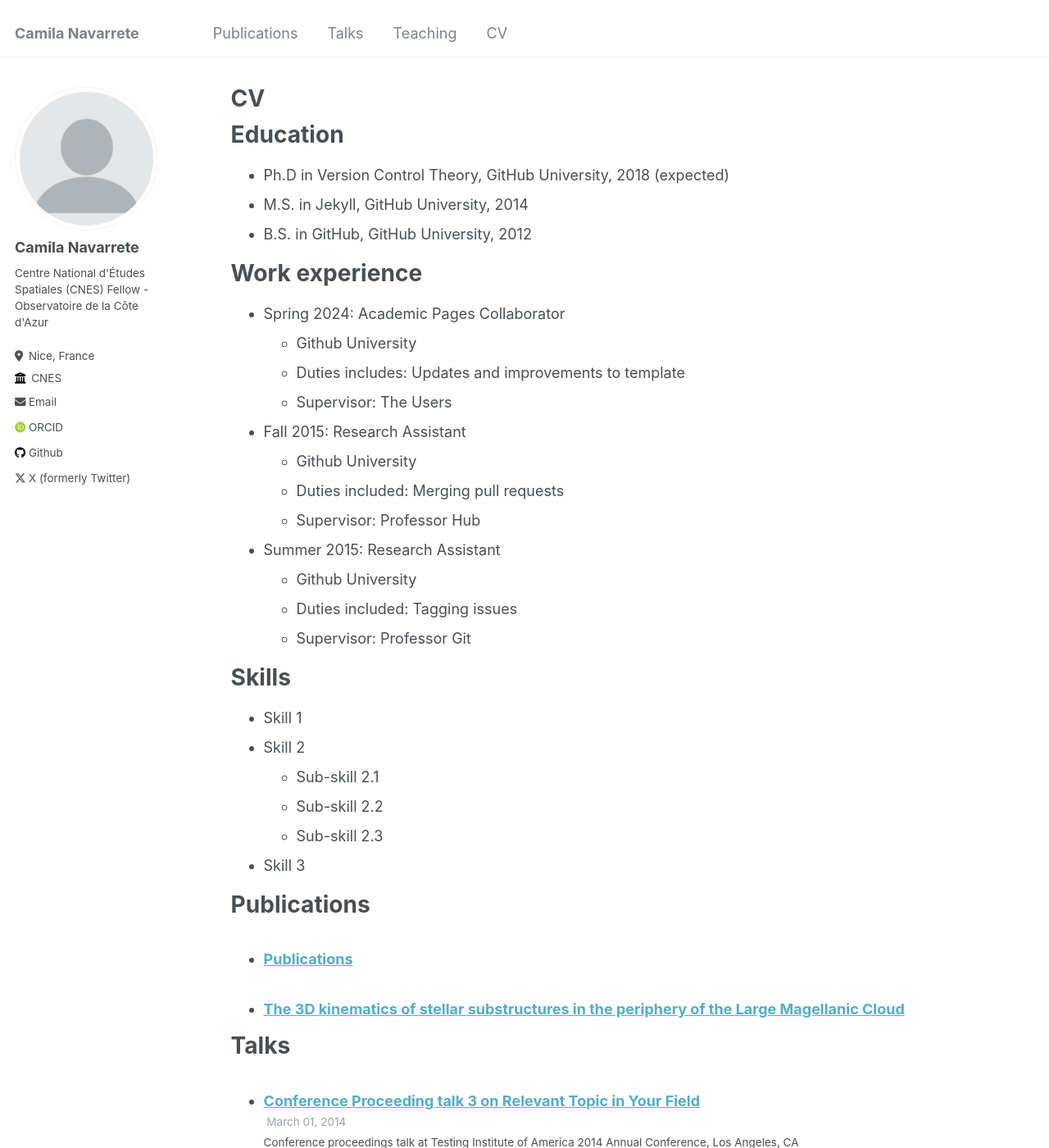
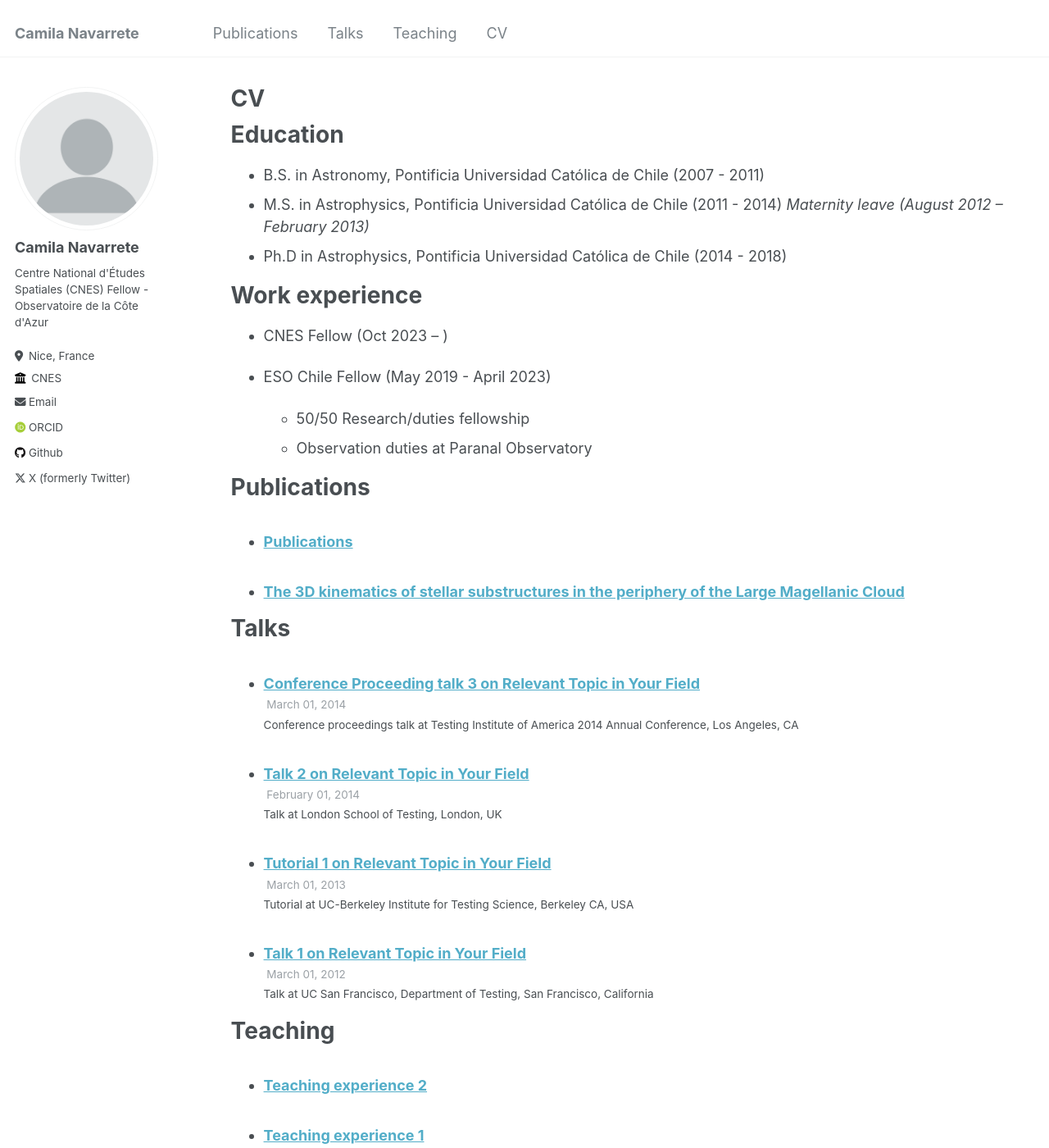
Before and after one commit to cnavarretes/cnavarretes.github.io, a Jekyll site: the page built from _pages/cv.md, in a window 1280 px wide and 1400 px high. Shown: the whole window at 82% size. Built offline with Jekyll 4.4.1, drawn with Linux system fonts in a browser that asks for light colours; some web fonts are replaced.

Commit message:
Update cv.md

```diff
--- a/_pages/cv.md
+++ b/_pages/cv.md
@@ -11,35 +11,18 @@ redirect_from:
 
 Education
 ======
-* Ph.D in Version Control Theory, GitHub University, 2018 (expected)
-* M.S. in Jekyll, GitHub University, 2014
-* B.S. in GitHub, GitHub University, 2012
+* B.S. in Astronomy, Pontificia Universidad Católica de Chile (2007 - 2011)
+* M.S. in Astrophysics, Pontificia Universidad Católica de Chile (2011 - 2014)
+    <i> Maternity leave (August 2012 -- February 2013) </i>
+* Ph.D in Astrophysics, Pontificia Universidad Católica de Chile (2014 - 2018)
 
 Work experience
 ======
-* Spring 2024: Academic Pages Collaborator
-  * Github University
-  * Duties includes: Updates and improvements to template
-  * Supervisor: The Users
+* CNES Fellow (Oct 2023 -- )
 
-* Fall 2015: Research Assistant
-  * Github University
-  * Duties included: Merging pull requests
-  * Supervisor: Professor Hub
-
-* Summer 2015: Research Assistant
-  * Github University
-  * Duties included: Tagging issues
-  * Supervisor: Professor Git
-
-Skills
-======
-* Skill 1
-* Skill 2
-  * Sub-skill 2.1
-  * Sub-skill 2.2
-  * Sub-skill 2.3
-* Skill 3
+* ESO Chile Fellow (May 2019 - April 2023)
+  * 50/50 Research/duties fellowship
+  * Observation duties at Paranal Observatory
 
 Publications
 ======
```
